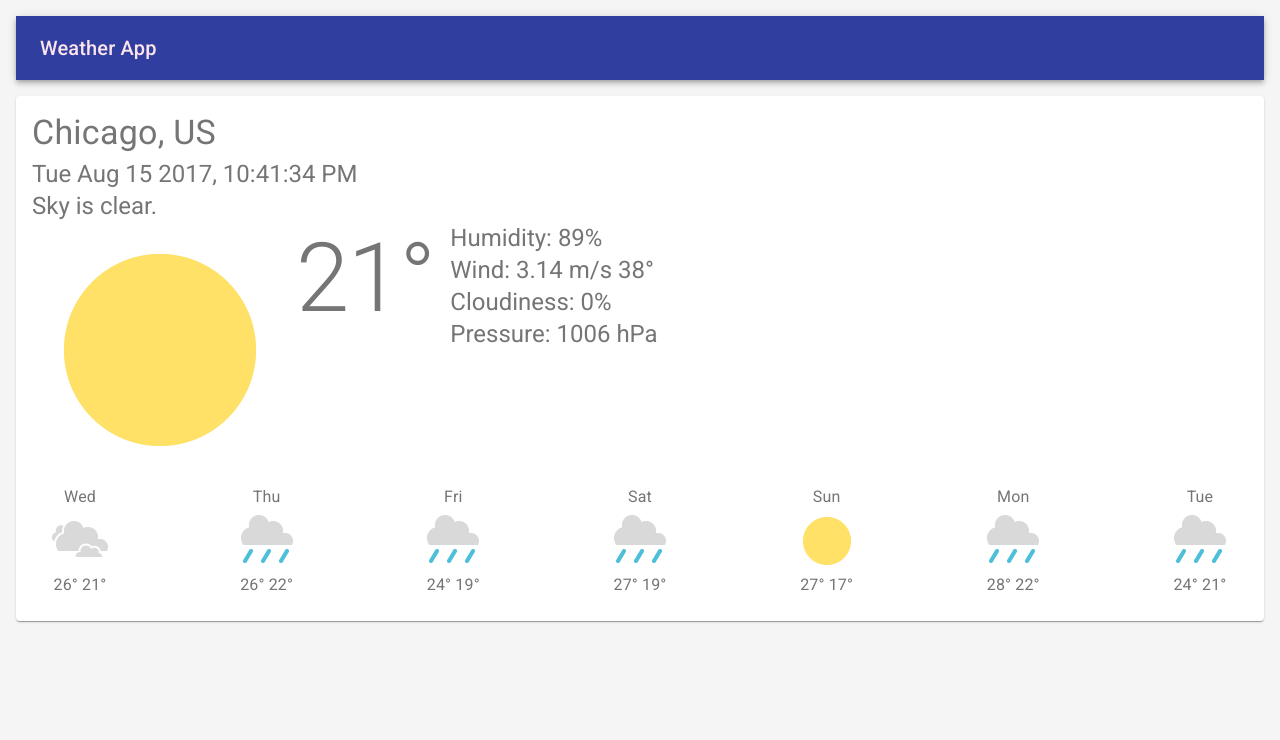
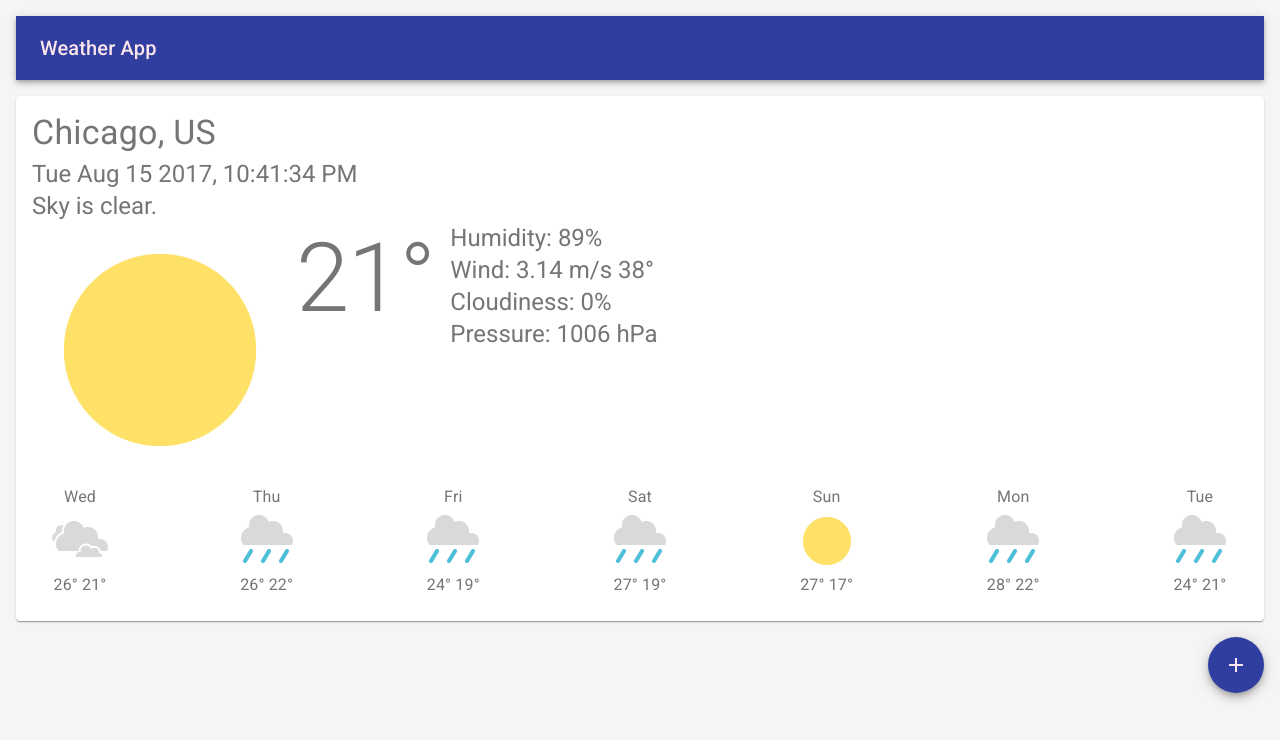
Before and after one commit to Navid-Mousavizdeh/FrontEnd-Test, a React (Create React App) app: page / in a window 1280 px wide. Shown: the top 740 px of the page. Built offline with nearby package versions, Linux system fonts and the light colour scheme.

Commit message:
feat: add fb

```diff
--- a/src/App.js
+++ b/src/App.js
@@ -5,9 +5,12 @@ import { theme } from './Theme/ThemeGenerator'
 // import MUI components
 import CssBaseline from '@mui/material/CssBaseline'
 import Grid from '@mui/material/Grid'
+import Fab from '@mui/material/Fab'
 // Import components
 import AppBar from './Components/AppBar'
 import WeatherCastPanel from './Components/WeatherCastPanel'
+// Import Icons
+import AddIcon from '@mui/icons-material/Add'
 
 function App() {
   return (
@@ -25,6 +28,12 @@ function App() {
             {/* ------- Weather cast section  ------- */}
             <WeatherCastPanel />
           </Grid>
+          <Grid item container justifyContent='flex-end' sx={{ mt: 2 }}>
+            {/* ------- Weather cast section  ------- */}
+            <Fab color='primary' aria-label='add'>
+              <AddIcon />
+            </Fab>
+          </Grid>
         </Grid>
       </ThemeProvider>
     </React.Fragment>
```
